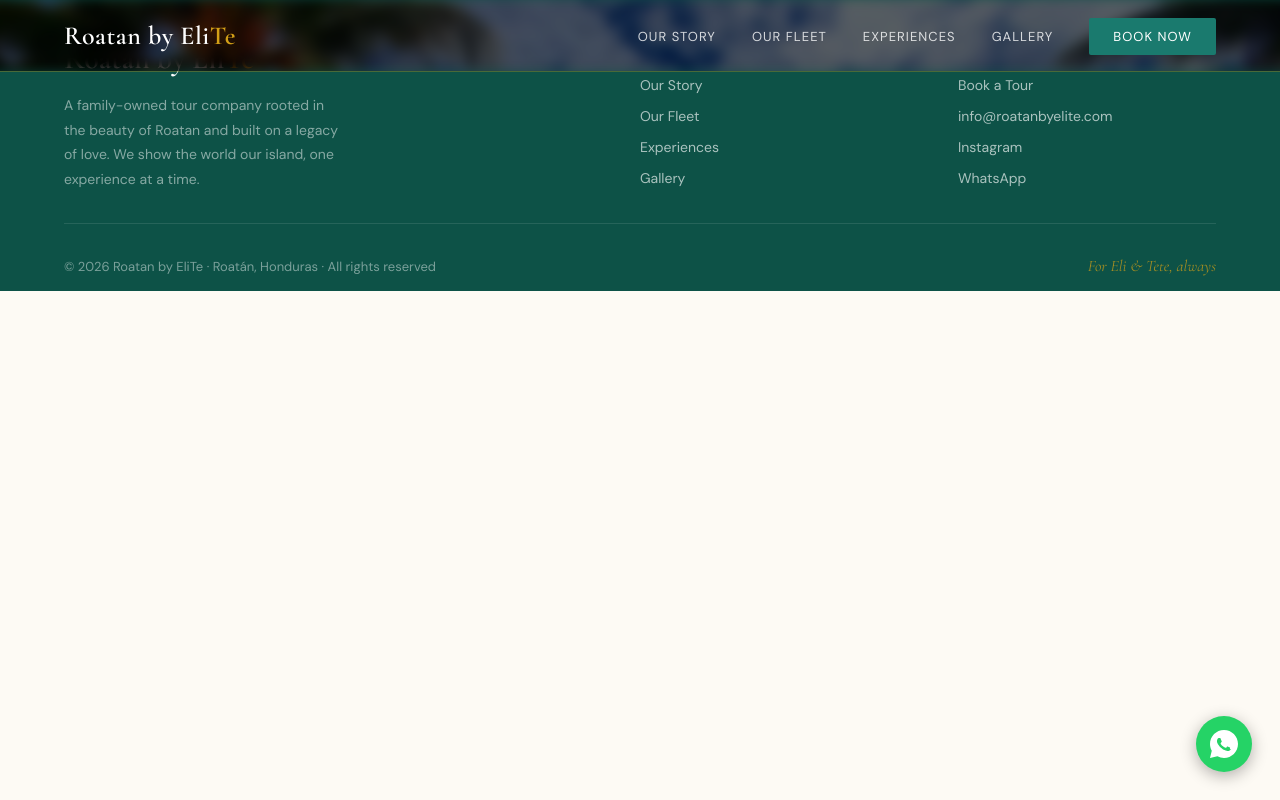
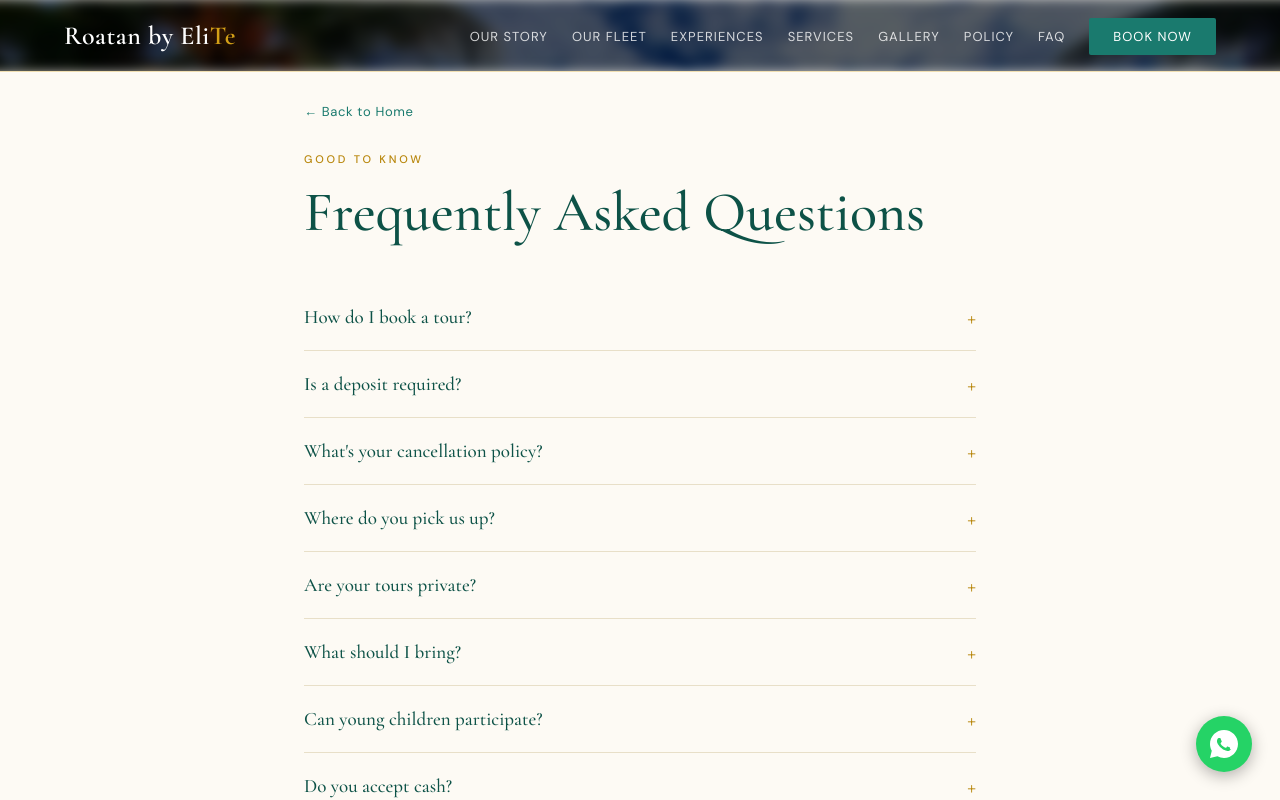
Before and after one commit to ShaniceS13/elite-tours, a React (Vite) app: page /faq in a window 1280 px wide. Shown: the top 800 px of the page. Built offline with nearby package versions, Linux system fonts and the light colour scheme.

Commit message:
Add FAQ page with routing and update navbar links

```diff
--- a/src/App.jsx
+++ b/src/App.jsx
@@ -6,6 +6,7 @@ import WhatsAppButton from "./components/WhatsAppButton";
 import Home from "./components/Home";
 import TourDetail from "./components/TourDetail";
 import ScrollToTop from "./components/ScrollToTop";
+import FAQPage from "./components/FAQPage";
 
 function App() {
   return (
@@ -16,6 +17,7 @@ function App() {
         <Routes>
           <Route path="/" element={<Home />} />
           <Route path="tours/:id" element={<TourDetail />} />
+          <Route path="/faq" element={<FAQPage />} />
         </Routes>
         <Footer />
         <WhatsAppButton />
--- /dev/null
+++ b/src/components/FAQPage.jsx
@@ -0,0 +1,35 @@
+import { useState } from "react";
+import { Link } from "react-router-dom";
+import { faqs } from "../data/faqs";
+import "../styles/FAQPage.css";
+
+export default function FAQPage() {
+  const [openIndex, setOpenIndex] = useState(null);
+
+  const toggleFAQ = (index) => {
+    setOpenIndex(openIndex === index ? null : index);
+  };
+
+  return (
+    <section className="faq-page">
+      <Link to="/" className="back-link">
+        ← Back to Home
+      </Link>
+
+      <span className="section-tag">Good to Know</span>
+      <h1 className="section-title">Frequently Asked Questions</h1>
+
+      <div className="faq-list">
+        {faqs.map((faq, i) => (
+          <div key={i} className="faq-item">
+            <button className="faq-question" onClick={() => toggleFAQ(i)}>
+              {faq.question}
+              <span className="faq-icon">{openIndex === i ? "−" : "+"}</span>
+            </button>
+            {openIndex === i && <p className="faq-answer">{faq.answer}</p>}
+          </div>
+        ))}
+      </div>
+    </section>
+  );
+}
--- a/src/components/Navbar.jsx
+++ b/src/components/Navbar.jsx
@@ -1,4 +1,5 @@
 import { useState } from "react";
+import { Link } from "react-router-dom";
 import "../styles/Navbar.css";
 
 export default function Navbar() {
@@ -6,35 +7,54 @@ export default function Navbar() {
 
   return (
     <nav className="navbar">
-      <a href="#" className="nav-logo">
+      <Link to="/" className="nav-logo" onClick={() => setIsOpen(false)}>
         Roatan by Eli<span>Te</span>
-      </a>
+      </Link>
 
       <ul className={`nav-links ${isOpen ? "open" : ""}`}>
         <li>
-          <a href="#about" onClick={() => setIsOpen(false)}>
-            Our Story{" "}
-          </a>
+          <Link to="/#about" onClick={() => setIsOpen(false)}>
+            Our Story
+          </Link>
         </li>
         <li>
-          <a href="#fleet" onClick={() => setIsOpen(false)}>
+          <Link to="/#fleet" onClick={() => setIsOpen(false)}>
             Our Fleet
-          </a>
+          </Link>
         </li>
         <li>
-          <a href="#tours" onClick={() => setIsOpen(false)}>
+          <Link to="/#tours" onClick={() => setIsOpen(false)}>
             Experiences
-          </a>
+          </Link>
         </li>
         <li>
-          <a href="#gallery" onClick={() => setIsOpen(false)}>
-            Gallery
-          </a>
+          <Link to="/#services" onClick={() => setIsOpen(false)}>
+            Services
+          </Link>
         </li>
         <li>
-          <a href="#book" className="nav-cta" onClick={() => setIsOpen(false)}>
+          <Link to="/#gallery" onClick={() => setIsOpen(false)}>
+            Gallery
+          </Link>
+        </li>
+        <li>
+          <Link to="/#policy" onClick={() => setIsOpen(false)}>
+            Policy
+          </Link>
+        </li>
+        <li>
+          <Link to="/faq" onClick={() => setIsOpen(false)}>
+            FAQ
+          </Link>
+        </li>
+        <li>
+          <Link
+            to="/#book"
+            className="nav-cta"
+            onClick={() => setIsOpen(false)}
+          >
             Book Now
-          </a>
+          </Link>
         </li>
       </ul>
 
--- /dev/null
+++ b/src/data/faqs.js
@@ -0,0 +1,57 @@
+export const faqs = [
+  {
+    question: "How do I book a tour?",
+    answer:
+      "Simply browse our Experiences section, choose a package (or build your own), and fill out our booking form. We'll confirm your booking and be in touch with all the details.",
+  },
+  {
+    question: "Is a deposit required?",
+    answer:
+      "Yes, a 25% deposit is required to secure your booking, paid via PayPal. You can pay the remaining balance in cash on tour day, or pay in full online upfront.",
+  },
+  {
+    question: "What's your cancellation policy?",
+    answer:
+      "Cancel at least 24 hours before your tour for a full refund. See our full Cancellation & Refund Policy for complete details.",
+  },
+  {
+    question: "Where do you pick us up?",
+    answer:
+      "We coordinate pickup based on where you're staying — cruise terminal, hotel, resort, or private accommodation. Exact meeting details are confirmed directly with you after booking.",
+  },
+  {
+    question: "Are your tours private?",
+    answer:
+      "Our packaged tours are shared/group experiences, while The EliTe Private and The Family Legacy offer fully private, custom itineraries just for your group.",
+  },
+  {
+    question: "What should I bring?",
+    answer:
+      "It depends on your tour! As a general rule, bring sunscreen, water, comfortable clothing, and cash for tips. Water-based tours call for swimwear and a towel; land adventures are best in closed-toe shoes and athletic wear. Check your specific tour's page for more detailed recommendations.",
+  },
+  {
+    question: "Can young children participate?",
+    answer:
+      "Children under 5 may not be able to participate in certain activities (zip lining, ATV, horseback riding, snorkeling) due to safety requirements. Contact us before booking if you're traveling with young children so we can help you choose the right tour.",
+  },
+  {
+    question: "Do you accept cash?",
+    answer:
+      "Yes! Cash is accepted for the remaining balance on tour day, after your deposit is paid.",
+  },
+  {
+    question: "What if it rains?",
+    answer:
+      "If weather conditions make a tour unsafe, we'll cancel for your safety and issue a full refund.",
+  },
+  {
+    question: "Do you offer custom or private tours?",
+    answer:
+      "Yes! Use our Build Your Own tool to create a custom adventure, or book The EliTe Private for a fully personalized, private experience.",
+  },
+  {
+    question: "What type of vehicle do you use for tours?",
+    answer:
+      "It depends on your group size! Our 21-passenger vehicle, The Grand Islander, is perfect for larger cruise groups and resort excursions. For smaller or private groups, our 11-passenger van, The Isle Cruiser, offers a more intimate, boutique experience. Both are fully air-conditioned for your comfort.",
+  },
+];
--- /dev/null
+++ b/src/styles/FAQPage.css
@@ -0,0 +1,61 @@
+/* - FAQ Page - */
+.faq-page {
+  padding: 100px 5% 60px;
+  max-width: 800px;
+  margin: 0 auto;
+}
+
+.faq-page .section-title {
+  margin-bottom: 40px;
+}
+
+/* - FAQ List - */
+.faq-list {
+  display: flex;
+  flex-direction: column;
+}
+
+.faq-item {
+  border-bottom: 1px solid var(--sand-dark);
+}
+
+.faq-question {
+  width: 100%;
+  background: transparent;
+  border: none;
+  text-align: left;
+  padding: 20px 0;
+  font-family: "Cormorant Garamond", serif;
+  font-size: 19px;
+  font-weight: 500;
+  color: var(--teal-deep);
+  cursor: pointer;
+  display: flex;
+  justify-content: space-between;
+  align-items: center;
+  gap: 16px;
+}
+
+.faq-icon {
+  font-size: 22px;
+  color: var(--gold);
+  flex-shrink: 0;
+}
+
+.faq-answer {
+  font-size: 15px;
+  line-height: 1.75;
+  color: var(--text-muted);
+  padding-bottom: 20px;
+}
+
+/* - Mobile - */
+@media (max-width: 768px) {
+  .faq-page {
+    padding: 90px 5% 48px;
+  }
+
+  .faq-question {
+    font-size: 17px;
+  }
+}
--- a/src/styles/Navbar.css
+++ b/src/styles/Navbar.css
@@ -48,8 +48,9 @@
 /* ── Nav Links ── */
 .nav-links {
   display: flex;
-  gap: 36px;
+  gap: 24px;
   list-style: none;
+  align-items: center;
 }
 
 .nav-links a {
@@ -73,6 +74,7 @@
   padding: 10px 24px;
   border-radius: 2px;
   transition: background 0.2s !important;
+  white-space: nowrap;
 }
 
 .nav-cta:hover {
```
